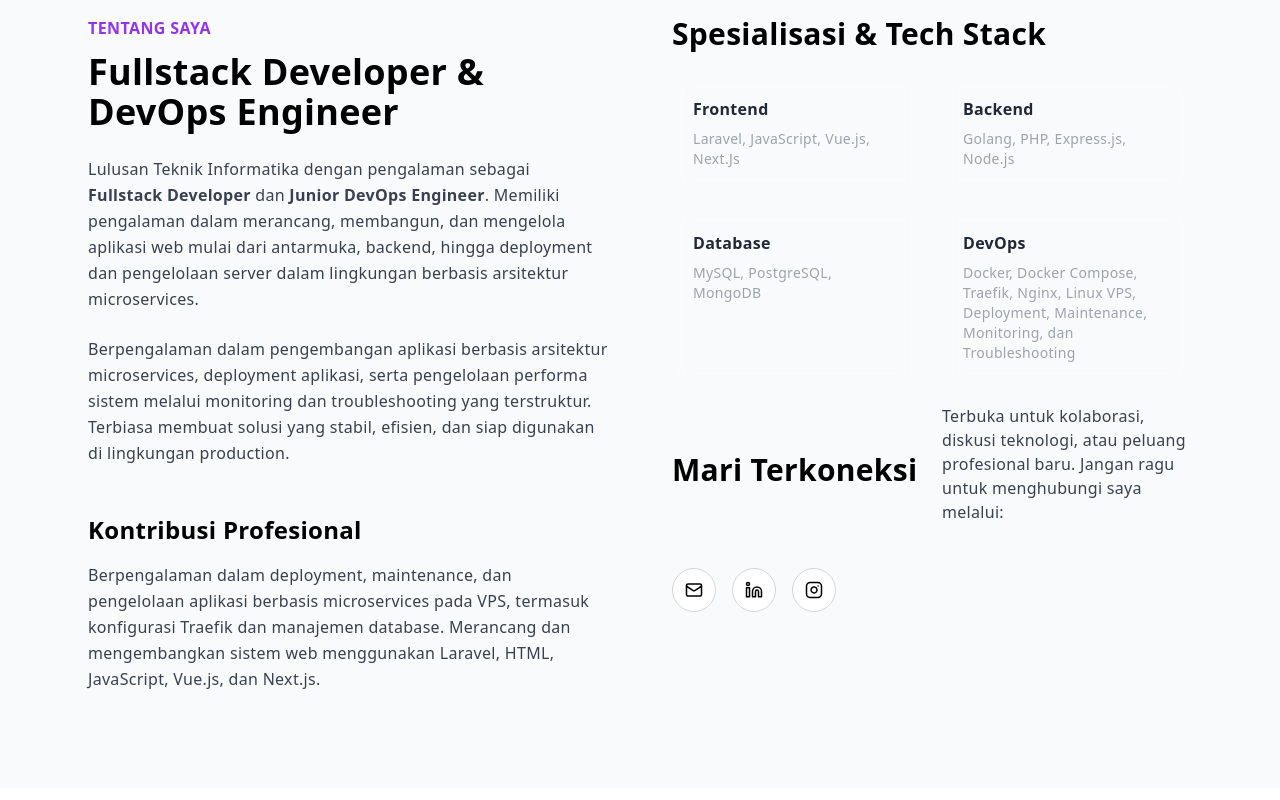
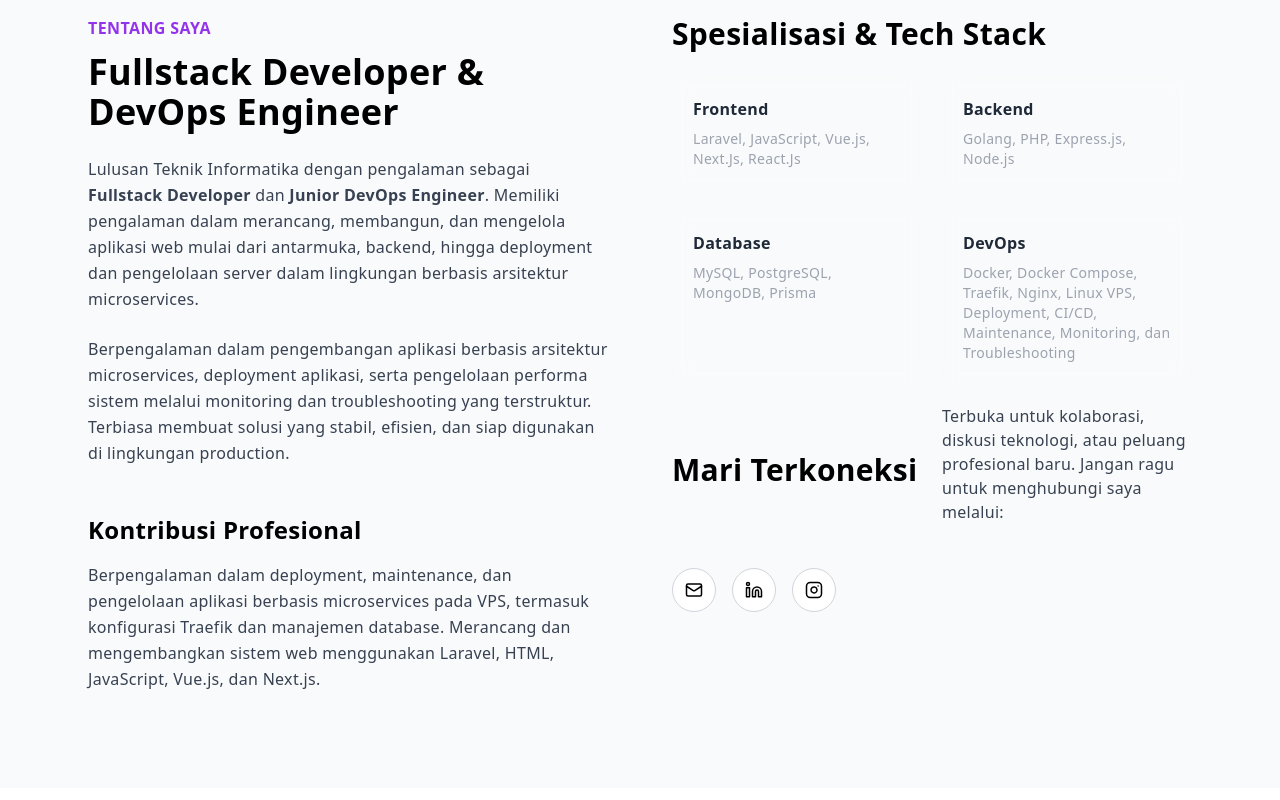
Before and after one commit to DaffaAudyaPramana/portfolio-dapa, a Next.js app: page / in a window 1280 px wide. Shown: the part 880-1680 px from the top of the page. Built offline with nearby package versions, Linux system fonts and the light colour scheme.

Commit message:
update kata2 & tech stack

```diff
--- a/data/projects.ts
+++ b/data/projects.ts
@@ -18,7 +18,7 @@ export const projects = [
     company: "ULBI",
     image: "/projects/do.my.id.png",
     description:
-      "Selama bekerja di PT. Penerbit Buku Pedia, Bandung sebagai Fullstack Developer, saya mengembangkan platform tes IQ berbasis web yang dirancang untuk mendukung proses assessment secara digital bagi para mahasiswa. UI menggunakan HTML5 dan JavaScript (ES6), juga membangun layanan backend menggunakan Golang yang terintegrasi dengan MongoDB. Saya mengintegrasikan Golang dengan Google Cloud Function untuk membangun Event-Driven API untuk proses data secara otomatis, terstruktru dan berdasarkan trigger/event tertentu. Mengimplementasikan microservice Golang yang terhubung dengan WhatsApp API, sehingga sistem dapat secara otomatis mengirimkan informasi serta hasil tes IQ kepada pengguna.",
+      "Selama bekerja di PT. Informatika Digital Bisnis, Bandung sebagai Fullstack Developer, saya mengembangkan platform tes IQ berbasis web yang dirancang untuk mendukung proses assessment secara digital bagi para mahasiswa. UI menggunakan HTML5 dan JavaScript (ES6), juga membangun layanan backend menggunakan Golang yang terintegrasi dengan MongoDB. Saya mengintegrasikan Golang dengan Google Cloud Function untuk membangun Event-Driven API untuk proses data secara otomatis, terstruktru dan berdasarkan trigger/event tertentu. Mengimplementasikan microservice Golang yang terhubung dengan WhatsApp API, sehingga sistem dapat secara otomatis mengirimkan informasi serta hasil tes IQ kepada pengguna.",
   },
   {
     title: "Jatidiri App",
--- a/sections/About.tsx
+++ b/sections/About.tsx
@@ -67,7 +67,7 @@ export default function About() {
         Frontend
       </h4>
       <p className="text-sm text-gray-400">
-        Laravel, JavaScript, Vue.js, Next.Js
+        Laravel, JavaScript, Vue.js, Next.Js, React.Js
       </p>
     </div>
 
@@ -85,7 +85,7 @@ export default function About() {
         Database
       </h4>
       <p className="text-sm text-gray-400">
-        MySQL, PostgreSQL, MongoDB
+        MySQL, PostgreSQL, MongoDB, Prisma
       </p>
     </div>
 
@@ -94,7 +94,7 @@ export default function About() {
         DevOps
       </h4>
       <p className="text-sm text-gray-400">
-        Docker, Docker Compose, Traefik, Nginx, Linux VPS, Deployment,
+        Docker, Docker Compose, Traefik, Nginx, Linux VPS, Deployment, CI/CD,
         Maintenance, Monitoring, dan Troubleshooting
       </p>
     </div>
```
